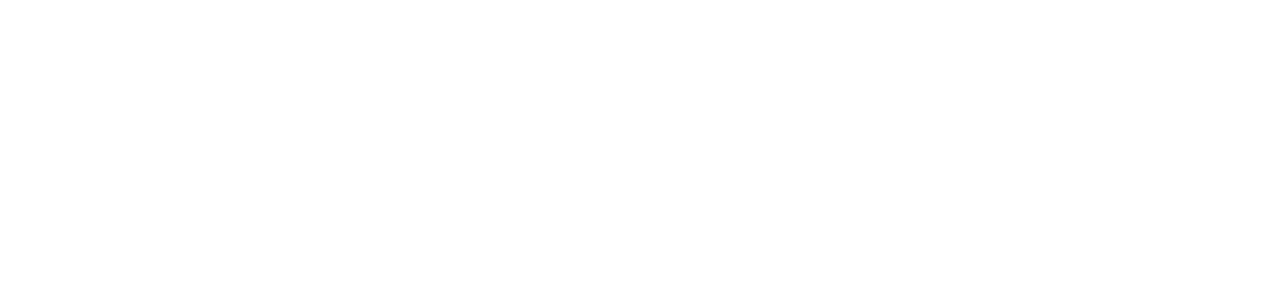
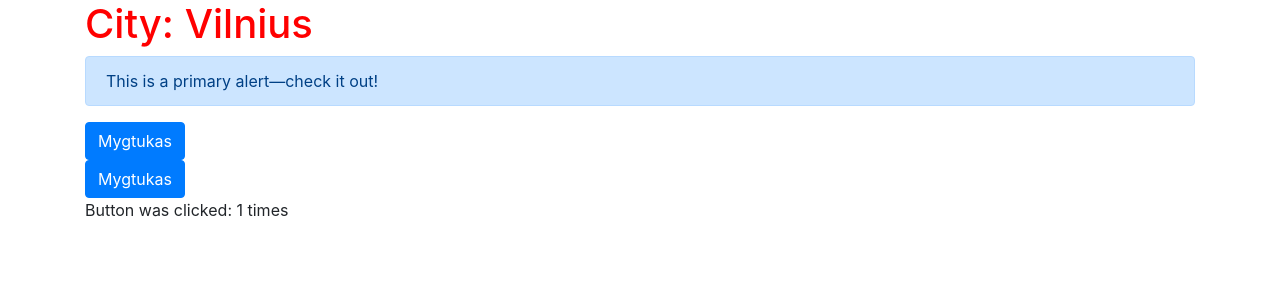
Before and after one commit to eimkasp/bit-orai, an Angular app: page / in a window 1280 px wide. Shown: the top 300 px of the page. Built offline with nearby package versions, Linux system fonts and the light colour scheme.

Commit message:
Angular click event example

```diff
--- a/src/app/app.component.html
+++ b/src/app/app.component.html
@@ -1,2 +1,27 @@
+<div class="container">
+  <h1>
+    City: {{ city }}
+  </h1>
+  <div class="alert alert-primary" role="alert">
+    This is a primary alert—check it out!
+  </div>
+
+  <div>
+    <!-- Click event listener (išviečiama funkcija) -->
+    <button (click)="increment()" class="btn btn-primary">Mygtukas</button>
+  </div>
+
+  <div>
+    <!-- Click event listener (atliekame operacija su komponento kintamuoju) -->
+    <button (click)="count = count + 1" class="btn btn-primary">Mygtukas</button>
+  </div>
+
+  <div>
+    <!-- Angular naudoja Two-Way Data Binding todėl pakeitus kintamojo reikšmę,
+    nauja reikšmė atvaizduojama automatiškai
+    -->
+    Button was clicked: {{ count }} times
+  </div>
+</div>
 
 <router-outlet></router-outlet>
--- a/src/app/app.component.ts
+++ b/src/app/app.component.ts
@@ -5,6 +5,21 @@
   templateUrl: './app.component.html',
   styleUrls: ['./app.component.scss']
 })
+
 export class AppComponent {
+  /* Aprašomi komponento kintamieji */
   title = 'bit-orai';
+  count = 0;
+  city = 'Vilnius';
+
+  /* ši funkcija suveikia, kiekviena kartą užsikrovus komponentui */
+  ngOnInit() {
+    this.count++;
+    console.log(this.count);
+    console.log('ngOnInit');
+  }
+
+  increment() {
+    this.count++;
+  }
 }
```
Also changed, not shown: 1 other file (tests, documents, lock files or other folders).
